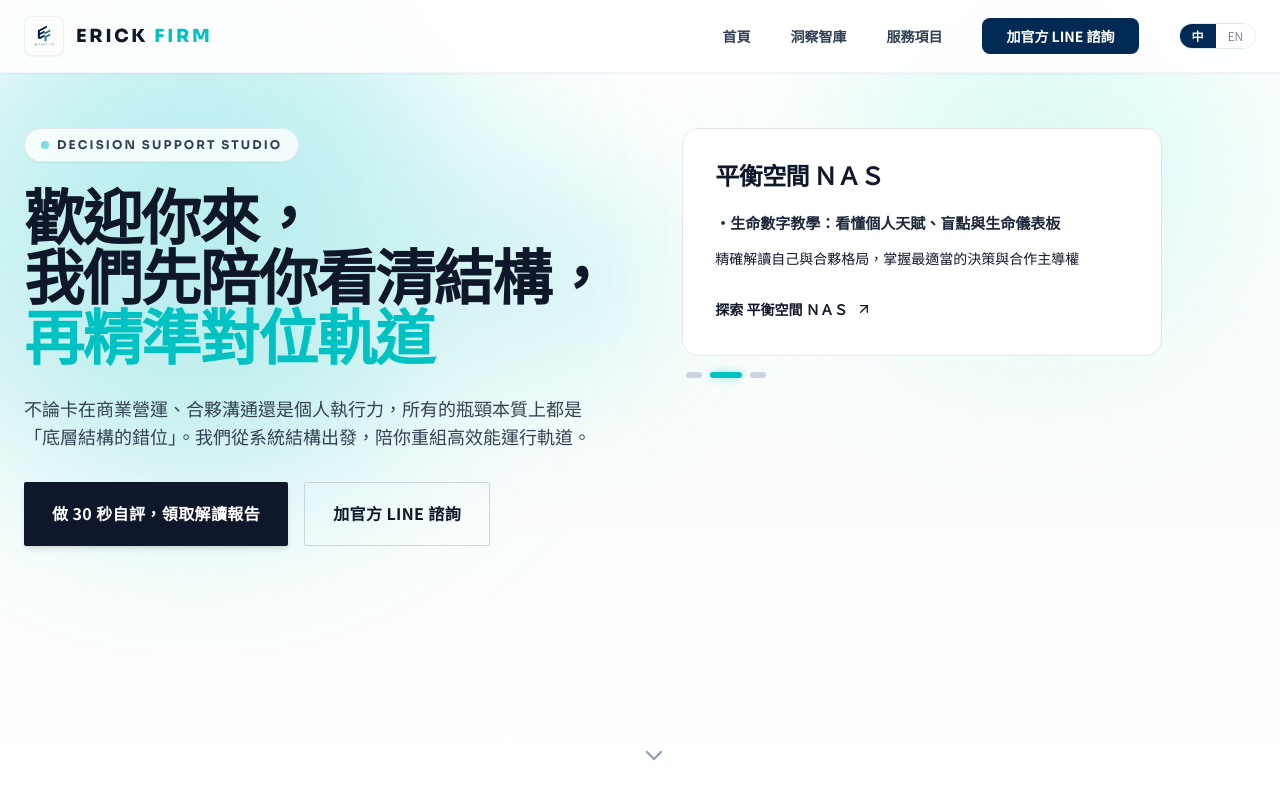
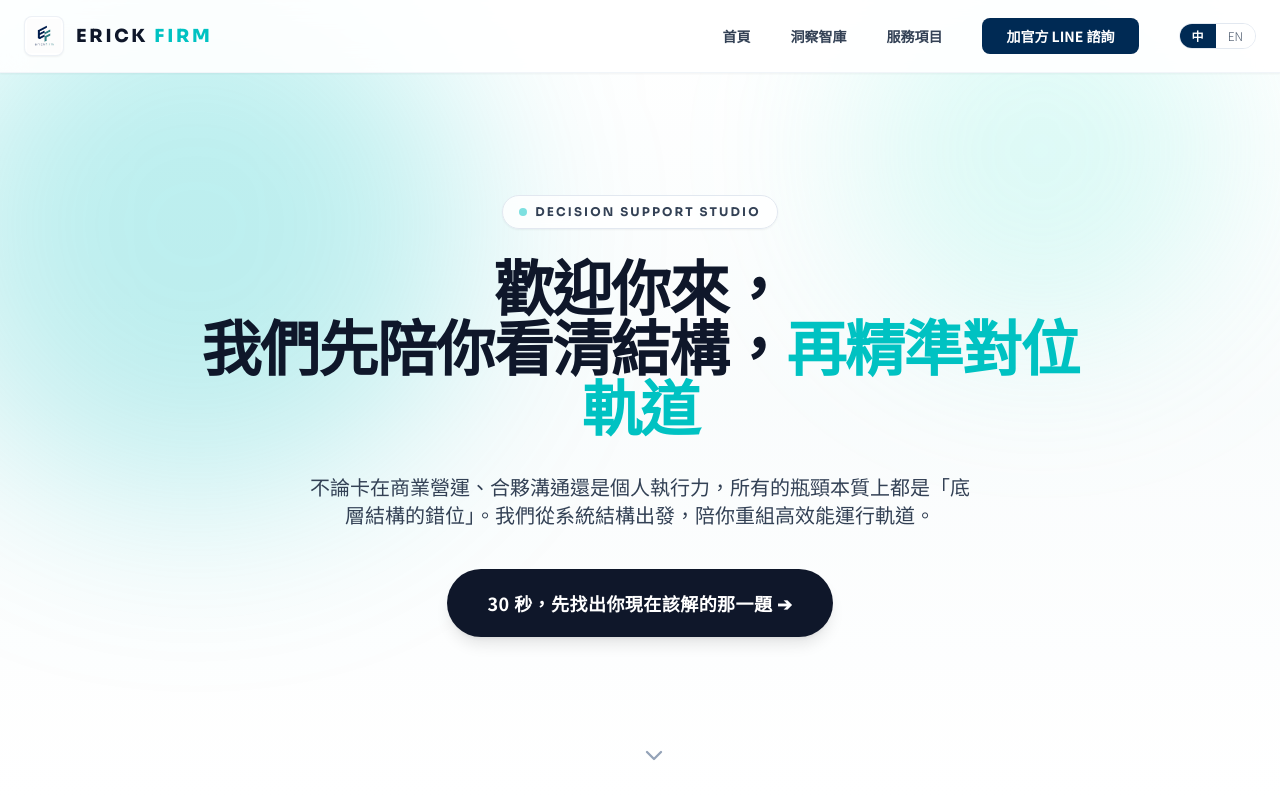
Before and after one commit to kern0907-303/erickfirm-website, a React (Vite) app: page / in a window 1280 px wide. Shown: the top 800 px of the page. Built offline with nearby package versions, Linux system fonts and the light colour scheme.

Commit message:
refactor(hero): center layout, remove right carousel cards, simplify to single CTA button

```diff
--- a/src/components/Hero.jsx
+++ b/src/components/Hero.jsx
@@ -1,9 +1,7 @@
 import React from 'react';
 import { motion } from 'framer-motion';
-import { ArrowUpRight, ChevronDown } from 'lucide-react';
-import { Link } from 'react-router-dom';
+import { ChevronDown } from 'lucide-react';
 import { getPreferredLocale, i18n, onLocaleChange } from '../lib/i18n';
-import { LINE_CONFIG } from '../lib/constants';
 
 const copy = {
   'zh-TW': {
@@ -12,34 +10,7 @@ const copy = {
     title2: '我們先陪你看清結構，',
     titleAccent: '再精準對位軌道',
     desc: '不論卡在商業營運、合夥溝通還是個人執行力，所有的瓶頸本質上都是「底層結構的錯位」。我們從系統結構出發，陪你重組高效能運行軌道。',
-    findAnswer: '做 30 秒自評，領取解讀報告',
-    bookNow: '加官方 LINE 諮詢',
-    cards: [
-      {
-        id: '01',
-        title: '初八企業信息顧問Ｉ８',
-        problem: '企業醫生專案：理清獲客-交付-回款阻塞',
-        outcome: '降低協作摩擦，使企業營運回到可預測的增長軌道',
-        to: '/insights/enterprise-doctor',
-        cta: '探索 Ｉ８企業信息顧問',
-      },
-      {
-        id: '02',
-        title: '平衡空間 ＮＡＳ',
-        problem: '生命數字教學：看懂個人天賦、盲點與生命儀表板',
-        outcome: '精確解讀自己與合夥格局，掌握最適當的決策與合作主導權',
-        to: '/insights/life-number',
-        cta: '探索 平衡空間 ＮＡＳ',
-      },
-      {
-        id: '03',
-        title: '艾伯林量子調頻ＡＢＬ',
-        problem: '個人信息場調和：TimeWaver 阻力定位與週期頻率支持',
-        outcome: '清理深層無形干擾，重整日常能效，獲得穩定頻率共振支持',
-        to: '/insights/personal-growth',
-        cta: '探索 艾伯林量子調頻 ＡＢＬ',
-      },
-    ],
+    findAnswer: '30 秒，先找出你現在該解的那一題',
   },
   en: {
     badge: 'DECISION SUPPORT STUDIO',
@@ -47,78 +18,14 @@ const copy = {
     title2: 'We map the underlying system structure first,',
     titleAccent: 'then align your growth path',
     desc: 'Whether stuck in revenue, partner conflict, or execution delays, every bottleneck is a structural mismatch. We isolate the root blockages using first principles.',
-    findAnswer: 'Find My Best Next Step',
-    bookNow: 'Book an Assessment',
-    cards: [
-      {
-        id: '01',
-        title: 'I8 Enterprise Consulting',
-        problem: 'Enterprise Doctor: Unblock funnel & reduce transaction friction',
-        outcome: 'Restore operational predictability and healthy cashflow margins',
-        to: '/insights/enterprise-doctor',
-        cta: 'Explore I8 Consulting',
-      },
-      {
-        id: '02',
-        title: 'NAS Balanced Space',
-        problem: 'Life Numerology Teaching: Map talents, blind spots & life dashboard',
-        outcome: 'Understand personal and partnership dynamics to optimize key choices',
-        to: '/insights/life-number',
-        cta: 'Explore NAS Balanced Space',
-      },
-      {
-        id: '03',
-        title: 'ABL Quantum Frequency',
-        problem: 'Field Harmonization: TimeWaver mapping & frequency support',
-        outcome: 'Clear subconscious blocks to sustain peak performance energy',
-        to: '/insights/personal-growth',
-        cta: 'Explore ABL Quantum Frequency',
-      },
-    ],
+    findAnswer: 'Find the 30s Decision Assessment',
   },
 };
 
 const Hero = () => {
   const [locale, setLocale] = React.useState(getPreferredLocale());
-  const [activeCard, setActiveCard] = React.useState(0);
-  const [isPaused, setIsPaused] = React.useState(false);
-  const touchStartXRef = React.useRef(0);
-  const touchEndXRef = React.useRef(0);
   React.useEffect(() => onLocaleChange(setLocale), []);
-  const dict = i18n[locale];
-  const hero = copy[locale];
-
-  React.useEffect(() => {
-    setActiveCard(0);
-  }, [locale]);
-
-  React.useEffect(() => {
-    if (isPaused) return undefined;
-    const timer = window.setInterval(() => {
-      setActiveCard((prev) => (prev + 1) % hero.cards.length);
-    }, 4200);
-
-    return () => window.clearInterval(timer);
-  }, [hero.cards.length, isPaused]);
-
-  const handleTouchStart = (event) => {
-    touchStartXRef.current = event.changedTouches?.[0]?.clientX || 0;
-    touchEndXRef.current = touchStartXRef.current;
-  };
-
-  const handleTouchMove = (event) => {
-    touchEndXRef.current = event.changedTouches?.[0]?.clientX || touchEndXRef.current;
-  };
-
-  const handleTouchEnd = () => {
-    const distance = touchStartXRef.current - touchEndXRef.current;
-    if (Math.abs(distance) < 40) return;
-    if (distance > 0) {
-      setActiveCard((prev) => (prev + 1) % hero.cards.length);
-      return;
-    }
-    setActiveCard((prev) => (prev - 1 + hero.cards.length) % hero.cards.length);
-  };
+  const hero = copy[locale] || copy['zh-TW'];
 
   const scrollToAssessment = () => {
     const element = document.getElementById('assessment');
@@ -128,10 +35,10 @@ const Hero = () => {
   };
 
   return (
-    <section className="relative min-h-screen overflow-hidden pt-32 pb-20 bg-white">
-      {/* BCG-inspired fast-flowing ambient light and shadow effects on light background */}
+    <section className="relative min-h-screen flex items-center justify-center overflow-hidden pt-32 pb-24 bg-white">
+      {/* BCG 風格動態光影背景 */}
       <div className="absolute inset-0 pointer-events-none overflow-hidden select-none z-0 bg-gradient-to-b from-white via-[#F4F9FA]/50 to-white">
-        {/* Glow orb 1: Tiffany Blue (Fast, energetic movement) */}
+        {/* 光暈 1: Tiffany Blue */}
         <motion.div
           animate={{
             x: [-80, 80, -40, -80],
@@ -141,12 +48,12 @@ const Hero = () => {
           transition={{
             duration: 6,
             repeat: Infinity,
-            ease: "easeInOut"
+            ease: 'easeInOut',
           }}
           className="absolute -top-10 -left-10 w-[500px] h-[500px] rounded-full bg-accent/25 blur-[90px]"
         />
 
-        {/* Glow orb 2: Consulting Blue */}
+        {/* 光暈 2: Consulting Blue */}
         <motion.div
           animate={{
             x: [60, -60, 30, 60],
@@ -156,12 +63,12 @@ const Hero = () => {
           transition={{
             duration: 8,
             repeat: Infinity,
-            ease: "easeInOut"
+            ease: 'easeInOut',
           }}
           className="absolute -bottom-20 -right-20 w-[600px] h-[600px] rounded-full bg-secondary/18 blur-[110px]"
         />
 
-        {/* Glow orb 3: Vibrant Teal/Emerald */}
+        {/* 光暈 3: Teal/Emerald */}
         <motion.div
           animate={{
             x: [40, -40, 60, 40],
@@ -171,127 +78,59 @@ const Hero = () => {
           transition={{
             duration: 7,
             repeat: Infinity,
-            ease: "easeInOut"
+            ease: 'easeInOut',
           }}
           className="absolute top-10 right-20 w-[400px] h-[400px] rounded-full bg-teal-300/20 blur-[85px]"
-        />
-
-        {/* Glow orb 4: Bright highlight core */}
-        <motion.div
-          animate={{
-            x: [-30, 45, -45, -30],
-            y: [30, -30, 30, 30],
-          }}
-          transition={{
-            duration: 5,
-            repeat: Infinity,
-            ease: "easeInOut"
-          }}
-          className="absolute top-1/4 left-1/3 w-[200px] h-[200px] rounded-full bg-accent/15 blur-[70px]"
         />
       </div>
 
       <div className="container mx-auto px-6 relative z-10">
-        <div className="grid lg:grid-cols-[1.05fr_1fr] gap-10 xl:gap-14 items-start">
         <motion.div
-            initial={{ opacity: 0, y: 18 }}
+          initial={{ opacity: 0, y: 20 }}
           animate={{ opacity: 1, y: 0 }}
           transition={{ duration: 0.7 }}
+          className="max-w-4xl mx-auto text-center flex flex-col items-center"
         >
-            <div className="inline-flex items-center gap-2 mb-7 px-4 py-2 rounded-full border border-slate-200 bg-white/80 backdrop-blur-sm shadow-sm">
+          {/* Badge 標籤 */}
+          <div className="inline-flex items-center gap-2 mb-8 px-4 py-2 rounded-full border border-slate-200 bg-white/80 backdrop-blur-sm shadow-sm">
             <span className="h-2 w-2 rounded-full bg-accent animate-pulse" />
-              <span className="text-[11px] md:text-xs font-bold tracking-[0.18em] text-slate-700 font-display">{hero.badge}</span>
+            <span className="text-[11px] md:text-xs font-bold tracking-[0.18em] text-slate-700 font-display">
+              {hero.badge}
+            </span>
           </div>
 
-            <h1 className="text-4xl md:text-5xl xl:text-6xl font-extrabold leading-[1.15] text-slate-900 mb-6 font-display tracking-tight">
+          {/* 主標題 */}
+          <h1 className="text-4xl sm:text-5xl md:text-6xl font-extrabold leading-[1.2] text-slate-900 mb-8 font-display tracking-tight">
             {hero.title1}
             <br />
-              {hero.title2}<span className="text-accent">{hero.titleAccent}</span>
+            {hero.title2}
+            <span className="text-accent">{hero.titleAccent}</span>
           </h1>
 
-            <p className="text-slate-700 text-base md:text-lg leading-relaxed max-w-xl mb-8 font-sans">
+          {/* 副標題說明 */}
+          <p className="text-slate-700 text-base md:text-lg lg:text-xl leading-relaxed max-w-2xl mx-auto mb-10 font-sans font-light">
             {hero.desc}
           </p>
 
-            <div className="flex flex-col sm:flex-row gap-4">
+          {/* 單一主 CTA 按鈕 */}
+          <div className="flex justify-center w-full">
             <button
               onClick={scrollToAssessment}
-                className="px-7 py-4 rounded-sm bg-slate-900 text-white font-bold tracking-wide hover:bg-accent hover:text-slate-900 transition-all duration-350 font-sans shadow-md cursor-pointer hover:shadow-lg hover:translate-y-[-1px]"
+              className="px-8 py-4 md:px-10 md:py-5 rounded-full bg-slate-900 text-white font-bold tracking-wide hover:bg-accent hover:text-slate-900 transition-all duration-300 font-sans shadow-lg hover:shadow-xl hover:scale-105 cursor-pointer text-base md:text-lg"
             >
-                {hero.findAnswer}
+              {hero.findAnswer} ➔
             </button>
-              <a
-                href={LINE_CONFIG.LINE_MESSAGE_URL}
-                target="_blank"
-                rel="noopener noreferrer"
-                className="px-7 py-4 rounded-sm border border-slate-300 text-slate-900 font-bold tracking-wide hover:border-accent hover:text-accent transition-all duration-350 text-center font-sans cursor-pointer hover:translate-y-[-1px]"
-              >
-                {hero.bookNow || dict.consult}
-              </a>
-            </div>
-          </motion.div>
-
-          <motion.div
-            initial={{ opacity: 0, y: 20 }}
-            animate={{ opacity: 1, y: 0 }}
-            transition={{ duration: 0.75, delay: 0.1 }}
-            className="space-y-4"
-          >
-            <div
-              className="relative overflow-hidden rounded-2xl max-w-[480px]"
-              onMouseEnter={() => setIsPaused(true)}
-              onMouseLeave={() => setIsPaused(false)}
-              onTouchStart={handleTouchStart}
-              onTouchMove={handleTouchMove}
-              onTouchEnd={handleTouchEnd}
-            >
-              <div
-                className="flex transition-transform duration-700 ease-out"
-                style={{ transform: `translateX(-${activeCard * 100}%)` }}
-              >
-                {hero.cards.map((card, index) => (
-                  <article
-                    key={card.id}
-                    className="group w-full shrink-0 rounded-2xl border border-slate-250/70 bg-white p-6 md:p-8 shadow-[0_4px_20px_rgba(0,42,84,0.03)] hover:shadow-[0_20px_50px_rgba(0,42,84,0.08)] hover:border-accent/40 transition-all duration-300 transform hover:translate-y-[-4px]"
-                  >
-                    <div className="mb-4">
-                      <h2 className="text-xl md:text-2xl font-bold text-slate-900 font-display tracking-tight">{card.title}</h2>
-                    </div>
-
-                    <p className="text-[15px] font-bold text-slate-800 mb-2.5 font-sans mt-4">・{card.problem}</p>
-                    <p className="text-sm text-slate-550 leading-relaxed mb-6 font-sans">{card.outcome}</p>
-
-                    <Link
-                      to={card.to}
-                      className="inline-flex items-center gap-2 text-sm font-bold text-slate-900 group-hover:text-accent transition-colors font-sans"
-                    >
-                      {card.cta}
-                      <ArrowUpRight size={16} />
-                    </Link>
-                  </article>
-                ))}
-              </div>
-            </div>
-            <div className="flex items-center gap-2 pl-1">
-              {hero.cards.map((card, index) => (
-                <button
-                  key={card.id}
-                  type="button"
-                  aria-label={`Go to card ${index + 1}`}
-                  onClick={() => setActiveCard(index)}
-                  className={`h-1.5 rounded-full transition-all ${activeCard === index ? 'w-8 bg-accent shadow-[0_0_8px_rgba(0,194,194,0.4)]' : 'w-4 bg-slate-300 hover:bg-slate-400'}`}
-                />
-              ))}
           </div>
         </motion.div>
       </div>
-      </div>
 
+      {/* 向下捲動箭頭 */}
       <motion.button
         onClick={scrollToAssessment}
         animate={{ y: [0, 10, 0] }}
         transition={{ duration: 1.8, repeat: Infinity }}
-        className="absolute bottom-8 left-1/2 -translate-x-1/2 text-slate-400 hover:text-accent transition-colors"
+        className="absolute bottom-8 left-1/2 -translate-x-1/2 text-slate-400 hover:text-accent transition-colors cursor-pointer"
+        aria-label="Scroll to assessment"
       >
         <ChevronDown size={28} />
       </motion.button>
```
Lines whose indentation alone changed are shown as unchanged.
